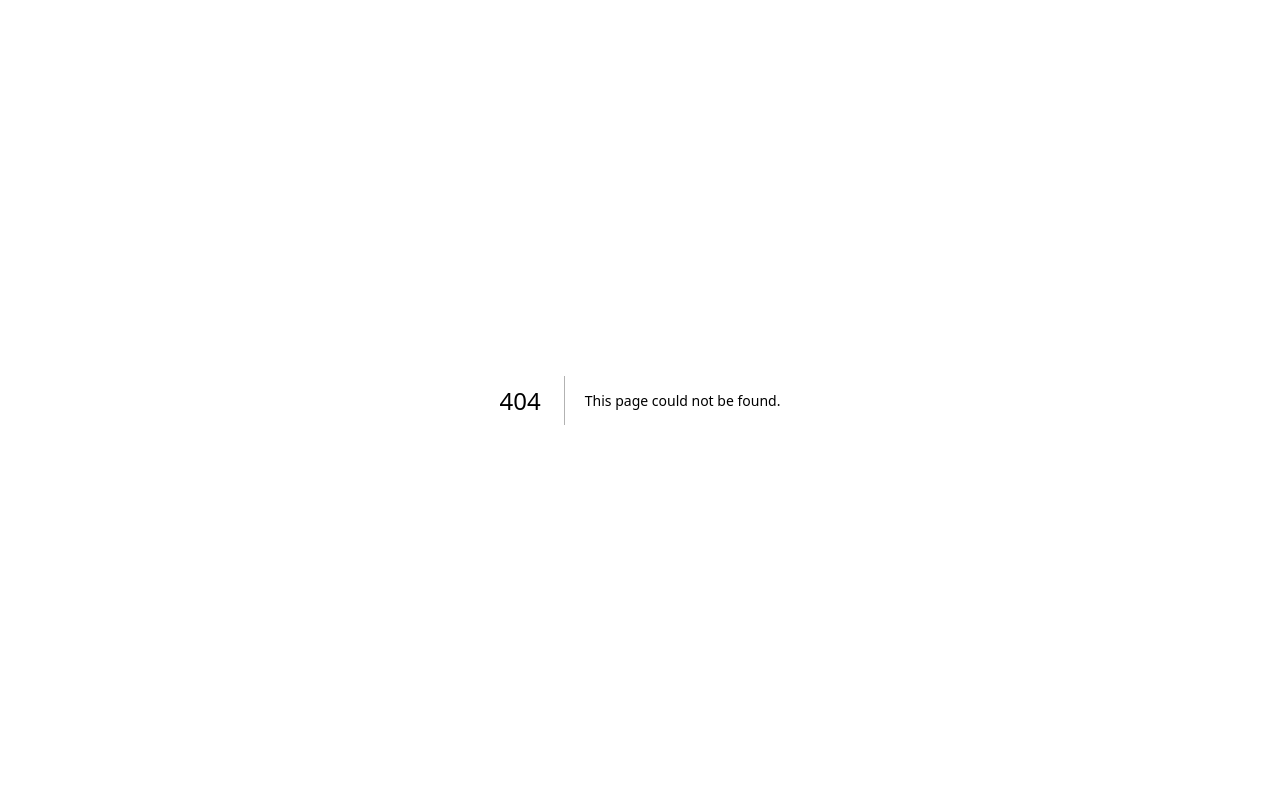
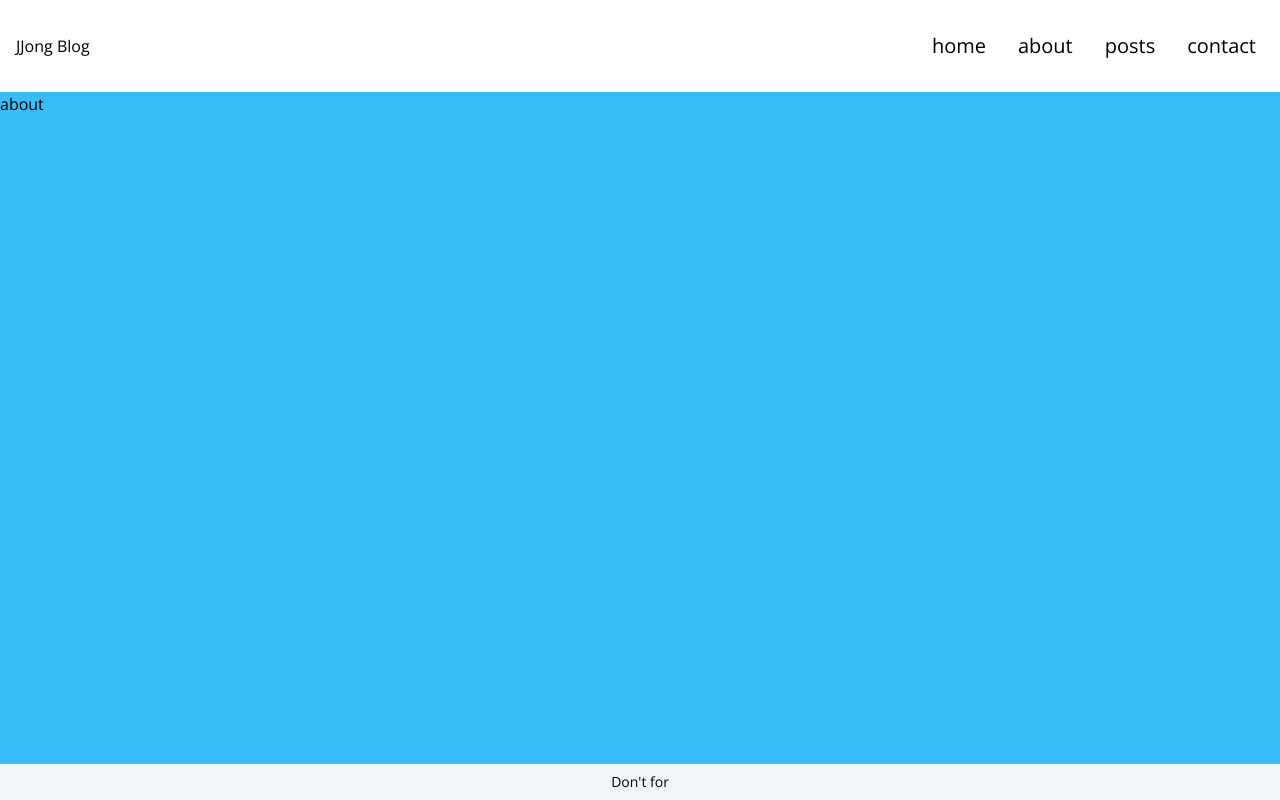
Before and after one commit to jongmin31337/nextBlog, a Next.js app: page /about in a window 1280 px wide. Before the commit this address had no page. Built offline with nearby package versions, Linux system fonts and the light colour scheme.

Commit message:
page layout, page Routing Setting

```diff
--- /dev/null
+++ b/src/app/about/page.tsx
@@ -0,0 +1,8 @@
+
+export default function Aboutpage() {
+    return (
+        <div>
+            about
+        </div>
+    );
+}
--- /dev/null
+++ b/src/app/contact/page.tsx
@@ -0,0 +1,7 @@
+export default function ContactPage() {
+    return (
+        <div>
+            Contact
+        </div>
+    );
+}
--- a/src/app/globals.css
+++ b/src/app/globals.css
@@ -2,26 +2,8 @@
 @tailwind components;
 @tailwind utilities;
 
-:root {
-  --foreground-rgb: 0, 0, 0;
-  --background-start-rgb: 214, 219, 220;
-  --background-end-rgb: 255, 255, 255;
+html,
+body {
+  height: 100vh;
+  overflow-y: auto;
 }
-
-@media (prefers-color-scheme: dark) {
-  :root {
-    --foreground-rgb: 255, 255, 255;
-    --background-start-rgb: 0, 0, 0;
-    --background-end-rgb: 0, 0, 0;
-  }
-}
-
-body {
-  color: rgb(var(--foreground-rgb));
-  background: linear-gradient(
-      to bottom,
-      transparent,
-      rgb(var(--background-end-rgb))
-    )
-    rgb(var(--background-start-rgb));
-}
--- a/src/app/layout.tsx
+++ b/src/app/layout.tsx
@@ -1,8 +1,11 @@
 import type { Metadata } from 'next'
-import { Inter } from 'next/font/google'
+import { Open_Sans } from 'next/font/google'
 import './globals.css'
+import Link from 'next/link'
+import Header from '@/components/Header'
+import Footer from '@/components/Footer'
 
-const inter = Inter({ subsets: ['latin'] })
+const sans = Open_Sans({ subsets: ['latin'] })
 
 export const metadata: Metadata = {
   title: 'Create Next App',
@@ -15,8 +18,12 @@ export default function RootLayout({
   children: React.ReactNode
 }) {
   return (
-    <html lang="en">
-      <body className={inter.className}>{children}</body>
+    <html lang="en" className={sans.className}>
+      <body className='flex flex-col w-full max-w-screen-2xl mx-auto'>
+        <Header />
+        <main className='grow bg-sky-400'>{children}</main>
+        <Footer />
+      </body>
     </html>
   )
 }
--- a/src/app/page.tsx
+++ b/src/app/page.tsx
@@ -2,112 +2,8 @@ import Image from 'next/image'
 
 export default function Home() {
   return (
-    <main className="flex min-h-screen flex-col items-center justify-between p-24">
-      <div className="z-10 max-w-5xl w-full items-center justify-between font-mono text-sm lg:flex">
-        <p className="fixed left-0 top-0 flex w-full justify-center border-b border-gray-300 bg-gradient-to-b from-zinc-200 pb-6 pt-8 backdrop-blur-2xl dark:border-neutral-800 dark:bg-zinc-800/30 dark:from-inherit lg:static lg:w-auto  lg:rounded-xl lg:border lg:bg-gray-200 lg:p-4 lg:dark:bg-zinc-800/30">
-          Get started by editing&nbsp;
-          <code className="font-mono font-bold">src/app/page.tsx</code>
-        </p>
-        <div className="fixed bottom-0 left-0 flex h-48 w-full items-end justify-center bg-gradient-to-t from-white via-white dark:from-black dark:via-black lg:static lg:h-auto lg:w-auto lg:bg-none">
-          <a
-            className="pointer-events-none flex place-items-center gap-2 p-8 lg:pointer-events-auto lg:p-0"
-            href="https://vercel.com?utm_source=create-next-app&utm_medium=appdir-template&utm_campaign=create-next-app"
-            target="_blank"
-            rel="noopener noreferrer"
-          >
-            By{' '}
-            <Image
-              src="/vercel.svg"
-              alt="Vercel Logo"
-              className="dark:invert"
-              width={100}
-              height={24}
-              priority
-            />
-          </a>
-        </div>
-      </div>
-
-      <div className="relative flex place-items-center before:absolute before:h-[300px] before:w-[480px] before:-translate-x-1/2 before:rounded-full before:bg-gradient-radial before:from-white before:to-transparent before:blur-2xl before:content-[''] after:absolute after:-z-20 after:h-[180px] after:w-[240px] after:translate-x-1/3 after:bg-gradient-conic after:from-sky-200 after:via-blue-200 after:blur-2xl after:content-[''] before:dark:bg-gradient-to-br before:dark:from-transparent before:dark:to-blue-700 before:dark:opacity-10 after:dark:from-sky-900 after:dark:via-[#0141ff] after:dark:opacity-40 before:lg:h-[360px] z-[-1]">
-        <Image
-          className="relative dark:drop-shadow-[0_0_0.3rem_#ffffff70] dark:invert"
-          src="/next.svg"
-          alt="Next.js Logo"
-          width={180}
-          height={37}
-          priority
-        />
-      </div>
-
-      <div className="mb-32 grid text-center lg:max-w-5xl lg:w-full lg:mb-0 lg:grid-cols-4 lg:text-left">
-        <a
-          href="https://nextjs.org/docs?utm_source=create-next-app&utm_medium=appdir-template&utm_campaign=create-next-app"
-          className="group rounded-lg border border-transparent px-5 py-4 transition-colors hover:border-gray-300 hover:bg-gray-100 hover:dark:border-neutral-700 hover:dark:bg-neutral-800/30"
-          target="_blank"
-          rel="noopener noreferrer"
-        >
-          <h2 className={`mb-3 text-2xl font-semibold`}>
-            Docs{' '}
-            <span className="inline-block transition-transform group-hover:translate-x-1 motion-reduce:transform-none">
-              -&gt;
-            </span>
-          </h2>
-          <p className={`m-0 max-w-[30ch] text-sm opacity-50`}>
-            Find in-depth information about Next.js features and API.
-          </p>
-        </a>
-
-        <a
-          href="https://nextjs.org/learn?utm_source=create-next-app&utm_medium=appdir-template-tw&utm_campaign=create-next-app"
-          className="group rounded-lg border border-transparent px-5 py-4 transition-colors hover:border-gray-300 hover:bg-gray-100 hover:dark:border-neutral-700 hover:dark:bg-neutral-800/30"
-          target="_blank"
-          rel="noopener noreferrer"
-        >
-          <h2 className={`mb-3 text-2xl font-semibold`}>
-            Learn{' '}
-            <span className="inline-block transition-transform group-hover:translate-x-1 motion-reduce:transform-none">
-              -&gt;
-            </span>
-          </h2>
-          <p className={`m-0 max-w-[30ch] text-sm opacity-50`}>
-            Learn about Next.js in an interactive course with&nbsp;quizzes!
-          </p>
-        </a>
-
-        <a
-          href="https://vercel.com/templates?framework=next.js&utm_source=create-next-app&utm_medium=appdir-template&utm_campaign=create-next-app"
-          className="group rounded-lg border border-transparent px-5 py-4 transition-colors hover:border-gray-300 hover:bg-gray-100 hover:dark:border-neutral-700 hover:dark:bg-neutral-800/30"
-          target="_blank"
-          rel="noopener noreferrer"
-        >
-          <h2 className={`mb-3 text-2xl font-semibold`}>
-            Templates{' '}
-            <span className="inline-block transition-transform group-hover:translate-x-1 motion-reduce:transform-none">
-              -&gt;
-            </span>
-          </h2>
-          <p className={`m-0 max-w-[30ch] text-sm opacity-50`}>
-            Explore starter templates for Next.js.
-          </p>
-        </a>
-
-        <a
-          href="https://vercel.com/new?utm_source=create-next-app&utm_medium=appdir-template&utm_campaign=create-next-app"
-          className="group rounded-lg border border-transparent px-5 py-4 transition-colors hover:border-gray-300 hover:bg-gray-100 hover:dark:border-neutral-700 hover:dark:bg-neutral-800/30"
-          target="_blank"
-          rel="noopener noreferrer"
-        >
-          <h2 className={`mb-3 text-2xl font-semibold`}>
-            Deploy{' '}
-            <span className="inline-block transition-transform group-hover:translate-x-1 motion-reduce:transform-none">
-              -&gt;
-            </span>
-          </h2>
-          <p className={`m-0 max-w-[30ch] text-sm opacity-50`}>
-            Instantly deploy your Next.js site to a shareable URL with Vercel.
-          </p>
-        </a>
-      </div>
-    </main>
+    <section className='bg-gray-500'>
+      main
+    </section>
   )
 }
--- /dev/null
+++ b/src/app/posts/page.tsx
@@ -0,0 +1,7 @@
+export default function PostsPage() {
+    return (
+        <div>
+            포스트들
+        </div>
+    );
+}
--- /dev/null
+++ b/src/components/Footer.tsx
@@ -0,0 +1,7 @@
+export default function Footer() {
+    return (
+        <p className="bg-slate-100 text-black py-2 text-sm text-center">
+            Don't for
+        </p>
+    );
+}
--- /dev/null
+++ b/src/components/Header.tsx
@@ -0,0 +1,19 @@
+import Link from "next/link";
+
+export default function Header() {
+    return (
+        <header className="flex justify-between items-center p-4">
+            <Link href="/">
+                    <h1>JJong Blog</h1>
+            </Link>
+            <nav className='flex justify-between'>
+                <ul className="flex gap-4">
+                    <li className='px-2 py-4 text-xl hover:font-bold'><Link href="/">home</Link></li>
+                    <li className='px-2 py-4 text-xl hover:font-bold'><Link href="/about">about</Link></li>
+                    <li className='px-2 py-4 text-xl hover:font-bold'><Link href="/posts">posts</Link></li>
+                    <li className='px-2 py-4 text-xl hover:font-bold'><Link href="/contact">contact</Link></li>
+                </ul>
+            </nav>
+        </header>
+    );
+}
--- a/tailwind.config.ts
+++ b/tailwind.config.ts
@@ -1,20 +1,10 @@
-import type { Config } from 'tailwindcss'
-
-const config: Config = {
+/** @type {import('tailwindcss').Config} */
+module.exports = {
   content: [
-    './src/pages/**/*.{js,ts,jsx,tsx,mdx}',
-    './src/components/**/*.{js,ts,jsx,tsx,mdx}',
-    './src/app/**/*.{js,ts,jsx,tsx,mdx}',
+    './src/**/*.{js,ts,jsx,tsx,mdx}',
   ],
   theme: {
-    extend: {
-      backgroundImage: {
-        'gradient-radial': 'radial-gradient(var(--tw-gradient-stops))',
-        'gradient-conic':
-          'conic-gradient(from 180deg at 50% 50%, var(--tw-gradient-stops))',
-      },
-    },
+    extend: {},
   },
   plugins: [],
 }
-export default config
--- a/tsconfig.json
+++ b/tsconfig.json
@@ -1,6 +1,6 @@
 {
   "compilerOptions": {
-    "target": "es5",
+    "target": "es6",
     "lib": ["dom", "dom.iterable", "esnext"],
     "allowJs": true,
     "skipLibCheck": true,
```
Also changed, not shown: package.json (+7 -7 lines), 1 other file (tests, documents, lock files or other folders).
